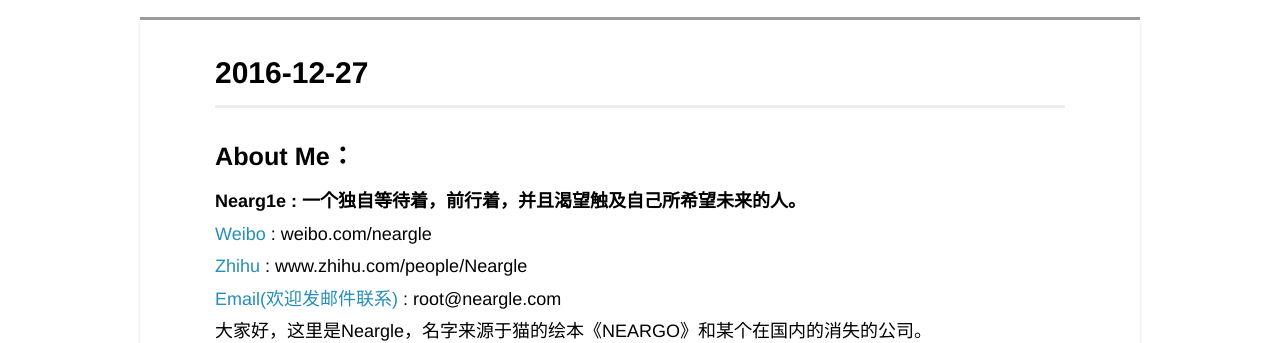
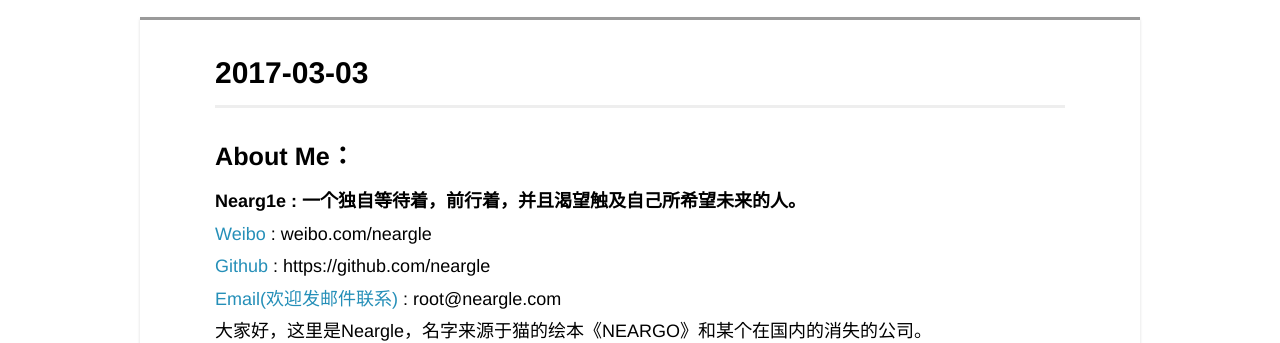
Before and after one commit to neargle/neargle.github.io, a plain HTML site: page about/index.html in a window 1280 px wide. Shown: the part 356-699 px from the top of the page. Drawn offline with Linux system fonts and the light colour scheme; a script that the page names is missing; a web font is replaced by a local one.

Commit message:
Site updated: 2017-03-03 14:36:22

```diff
--- a/about/index.html
+++ b/about/index.html
@@ -67,7 +67,7 @@
 
 
 
-      <h2 class="post-title"><time datetime="2016-12-27T04:15:28.000Z">2016-12-27</time></h2>
+      <h2 class="post-title"><time datetime="2017-03-03T06:36:01.000Z">2017-03-03</time></h2>
 
 
 
@@ -93,7 +93,7 @@
     <h2>About Me：</h2>
     <p><b>Nearg1e : 一个独自等待着，前行着，并且渴望触及自己所希望未来的人。</b></p>
     <p><a href="http://weibo.com/neargle" target="_blank" rel="external">Weibo</a> : weibo.com/neargle</p>
-    <p><a href="http://www.zhihu.com/people/Neargle" target="_blank" rel="external">Zhihu</a> : www.zhihu.com/people/Neargle</p>
+    <p><a href="https://github.com/neargle" target="_blank" rel="external">Github</a> : https://github.com/neargle</p>
     <!-- <p><a href="https://www.seebug.org/accounts/profile/nearg1e">Seebug</a> : https://www.seebug.org/accounts/profile/nearg1e</p>
     <p><a href="http://www.tangscan.com/whitehat/404">Tangscan</a> : http://www.tangscan.com/whitehat/404 (刚好是404诶 -w-)</p> -->
     <p><a href="mailto:root@neargle.com" target="_blank" rel="external">Email(欢迎发邮件联系)</a> : root@neargle.com</p>
```
